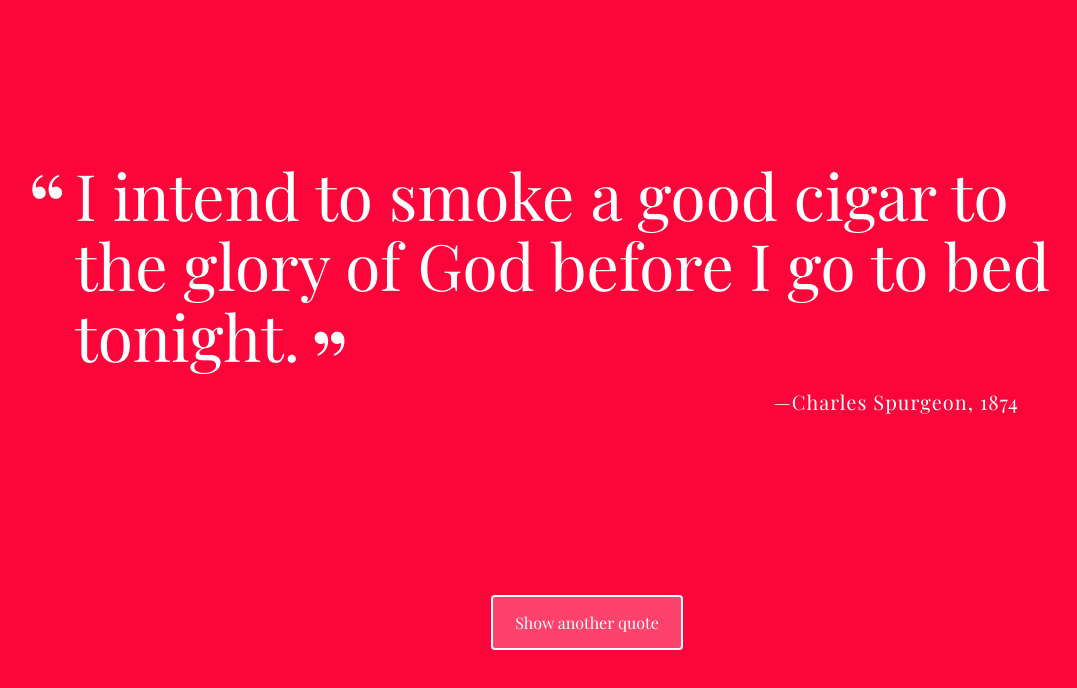
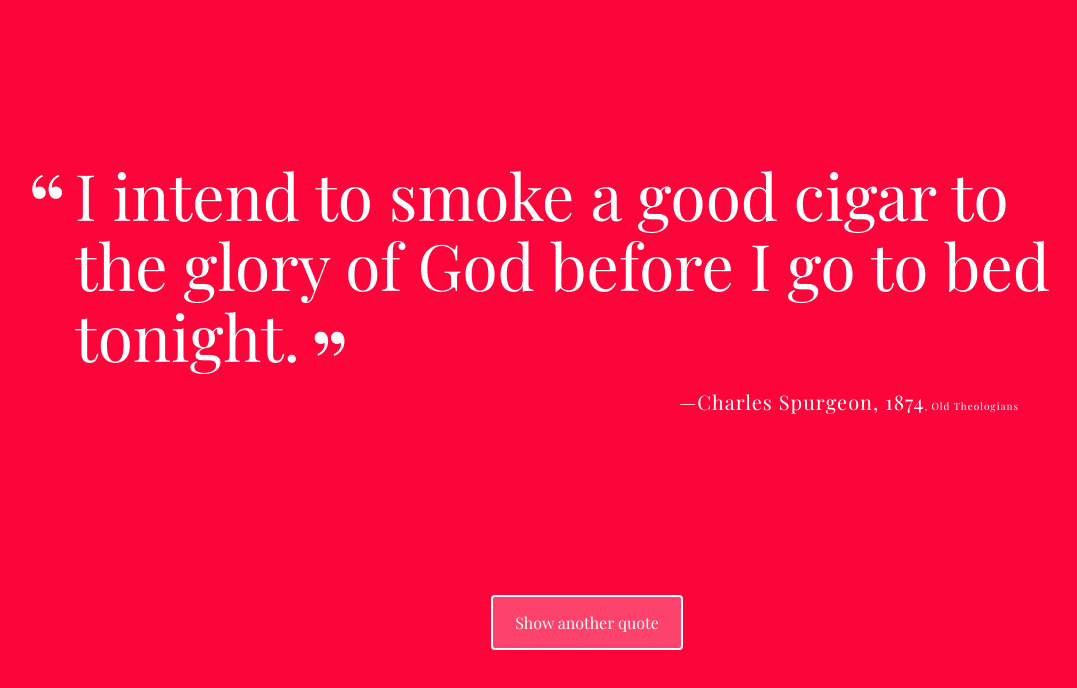
Before and after one commit to ColinStellDev96/techdegree_project1, a plain HTML site: page index.html in a window 1280 px wide. Both pictures are taken after a click on the button "Show another quote". Shown: the whole page, without its empty margins (53-1130 px from the left). Drawn offline with nearby package versions, Linux system fonts and the light colour scheme; a web font is replaced by a local one.

Commit message:
project ready for peer review

```diff
--- a/css/styles.css
+++ b/css/styles.css
@@ -56,6 +56,14 @@ body {
   content: ", ";
   font-style: normal;
 }
+.tag:before {
+  content:", ";
+  font-size: normal;
+}
+
+.tag {
+  font-size: 10px;
+}
 
 #loadQuote {
   position: fixed;
--- a/index.html
+++ b/index.html
@@ -11,7 +11,7 @@
   <div class="container">
     <div id="quote-box">
       <p class="quote">You can do anything but not everything</p>
-      <p class="source">David Allen<span class="citation">Making It All Work</span><span class="year">2009</span></p>
+      <p class="source">David Allen<span class="citation">Making It All Work</span><span class="year">2009</span><span class="tag">Smart Guys</span></p>
     </div>
     <button id="loadQuote">Show another quote</button>
   </div>
--- a/js/script.js
+++ b/js/script.js
@@ -7,30 +7,36 @@ var quotes = [
     {
         quote: "I intend to smoke a good cigar to the glory of God before I go to bed tonight.",
         source: "Charles Spurgeon",
-        year: 1874
+        year: 1874,
+        tag: "Old Theologians"
     },
     {
         quote: "Always, always make the best beer possible.",
         source: "Brian Dunn",
         citation: "Great Divide Brewing",
+        tag: "Beer"
     },
     {
         quote: "It’s times like these you learn to live again.",
         source: "Foo Fighers",
         citation: "One by One",
-        year: 2002
+        year: 2002,
+        tag: "Music"
+
     },
     {
         quote: "Sometimes the greatest way to say something is to say nothing at all",
         source: "Justin Timberlake",
         citation: "Man of the Woods",
-        year: 2018
+        year: 2018,
+        tag: "Music"
     },
     {
         quote: "When I held you for the first time I knew I had to survive",
         source: "Converge",
         citation: "The Dusk in Us",
-        year: 2017
+        year: 2017,
+        tag: "Music"
     },
 ];
 
@@ -50,7 +56,6 @@ function getRandomQuote () {
     }
     return quoteSplice;
 };
-// console.log(getRandomQuote());
 
 function getRandomColor () {
     randomColor = colors[Math.floor(Math.random() * colors.length)];
@@ -68,11 +73,13 @@ function printQuote () {
     var printText = getRandomQuote();
     var newColor = getRandomColor();
     // varialbe that prints object values in HTML based on class.
-    var newQuotePrint = '<p class="quote">' + printText.quote + '</p>' + '<p class="source">' + printText.source  + '<span class="citation">' + printText.citation + '</span>' + '<span class="year">' + printText.year + '</span>'+'</p>';
+    var newQuotePrint = '<p class="quote">' + printText.quote + '</p>' + '<p class="source">' + printText.source  + '<span class="citation">' + printText.citation + '</span>' + '<span class="year">' + printText.year + '</span>'+ '<span class="tag">' + printText.tag + '</p>';
+    //if citation is undefined, print in HMTL omits that value without breaking CSS
     if (printText.citation === undefined) {
-        newQuotePrint = '<p class="quote">' + printText.quote + '</p>' + '<p class="source">' + printText.source + '<span class="year">' + printText.year + '</span>'+'</p>';
+        newQuotePrint = '<p class="quote">' + printText.quote + '</p>' + '<p class="source">' + printText.source + '<span class="year">' + printText.year + '</span>'+ '<span class="tag">' + printText.tag + '</p>';
+         //if year is undefined, print in HMTL omits that value without breaking CSS
     } if (printText.year === undefined) {
-        newQuotePrint = '<p class="quote">' + printText.quote + '</p>' + '<p class="source">' + printText.source + '<span class="citation">' + printText.citation + '</span>'+'</p>';
+        newQuotePrint = '<p class="quote">' + printText.quote + '</p>' + '<p class="source">' + printText.source + '<span class="citation">' + printText.citation + '</span>'+ '<span class="tag">' + printText.tag + '</p>';
     }
     document.getElementById('quote-box').innerHTML = newQuotePrint;
     document.body.style.backgroundColor = newColor;
```
